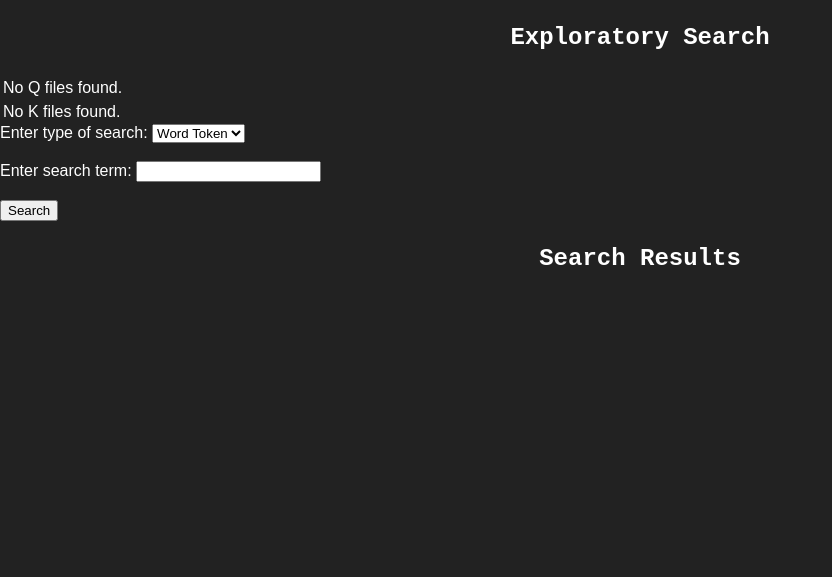
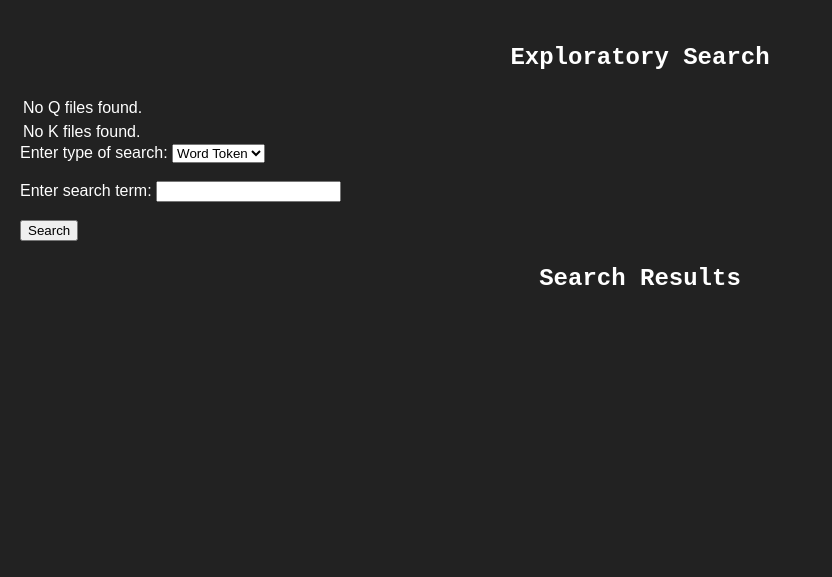
Before and after one commit to Show-Rai-Menn/Authourship_Analasys, a Flask app: page /exploratory in a window 1280 px wide. Shown: the part 56-633 px from the top of the page, without its empty margins (0-832 px from the left). Run offline with Flask 3, Linux system fonts and the light colour scheme.

Commit message:
南海commit!?

```diff
--- a/static/css/exploratory.css
+++ b/static/css/exploratory.css
@@ -15,6 +15,13 @@ body {
     justify-content: center;
 }
 
+.container {
+    padding: 20px;
+}
+.search-section, .result-section {
+    margin-bottom: 20px;
+}
+
 .result .highlight {
     font-weight: bold;
 }
```
